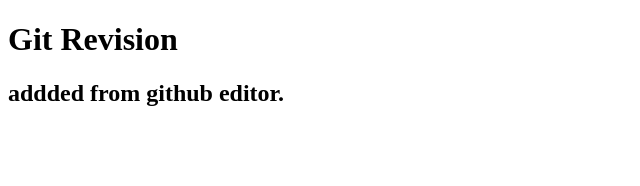
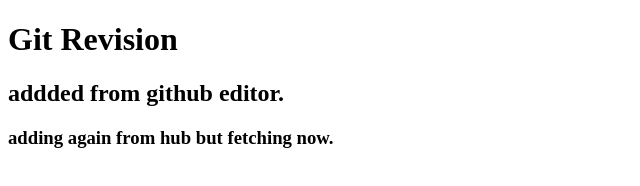
Before and after one commit to Zakir2855/reactStart, a plain HTML site: page index.html in a window 1280 px wide. Shown: the whole page, without its empty margins (0-640 px from the left). Drawn offline with Linux system fonts and the light colour scheme.

Commit message:
Update index.html for fetch

```diff
--- a/index.html
+++ b/index.html
@@ -8,6 +8,7 @@
 <body>
 <h1>Git Revision</h1>
     <h2>addded from github editor.</h2>
+    <h3>adding again from hub but fetching now.</h3>
 <script src="./index.js"></script>
 </body>
 </html>
```
